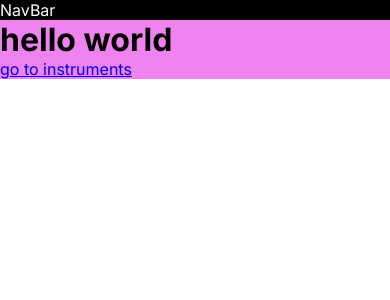
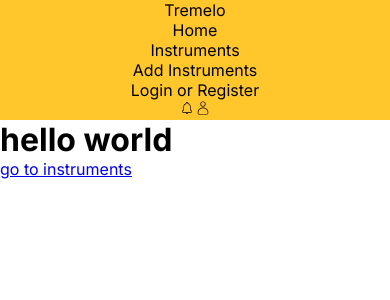
Before and after one commit to michaelpaulcuccia/GuitarShop, a Next.js app in the folder my-app/: page / in a window 390 px wide. Shown: the top 300 px of the page. Built offline with nearby package versions, Linux system fonts and the light colour scheme.

Commit message:
updates navbar, adds styling and mobile breakpoint

```diff
--- a/my-app/components/NavBar.jsx
+++ b/my-app/components/NavBar.jsx
@@ -1,14 +1,93 @@
 'use client';
 import React from 'react';
+import Link from 'next/link';
 import styled from 'styled-components';
+import { CiUser } from "react-icons/ci";
+import { CiBellOn } from "react-icons/ci";
+import { mobileBreakpoint } from '../constants';
+
 
 const Root = styled.div`
-    background-color: black;
-    color: white;
+  background-color: #FFC72C;
+  color: black;
+`;
+
+const MainWrapper = styled.div`
+  display: flex;
+  justify-content: space-between;
+  padding: 8px 0;
+
+  @media (max-width: ${mobileBreakpoint}) {
+    flex-direction: column;
+    align-items: center;
+    padding: 0;
+  }
+`;
+
+const LeftSideLinks = styled.div`
+  display: flex;
+  padding-left: 12px;
+
+  @media (max-width: ${mobileBreakpoint}) {
+    padding-left: 0;
+    flex-direction: column;
+    align-items: center;
+  }
+`;
+
+const NavLinks = styled(Link)`
+  text-decoration: none;
+  padding-right: 12px;
+  font-size: 18px;
+  color: inherit;
+  cursor: pointer;
+
+  @media (max-width: ${mobileBreakpoint}) {
+    padding-right: 0;
+    font-size: 16px;
+  }
+
+  &:hover {
+    font-style: italic;
+    font-weight: 600;
+  }
+`;
+
+const RightSideUser = styled.div`
+  display: flex;
+  justify-content: flex-end;
+  padding-right: 12px;
+
+  @media (max-width: ${mobileBreakpoint}) {
+    padding-right: 0;
+    flex-direction: column;
+    align-items: center;
+  }
+
+`;
+
+const IconContainer = styled.div`
+  display: flex;
 `;
 
 export default function NavBar() {
   return (
-    <Root>NavBar</Root>
+    <Root>
+      <MainWrapper>
+        <LeftSideLinks>
+          <NavLinks href='/'>Tremelo</NavLinks>
+          <NavLinks href='/'>Home</NavLinks>
+          <NavLinks href='/'>Instruments</NavLinks>
+          <NavLinks href='/'>Add Instruments</NavLinks>
+        </LeftSideLinks>
+        <RightSideUser>
+          <NavLinks href='/'>Login or Register</NavLinks>
+          <IconContainer>
+            <div><CiBellOn /></div>
+            <div><CiUser /></div>
+          </IconContainer>
+        </RightSideUser>
+      </MainWrapper>
+    </Root>
   )
 }
--- /dev/null
+++ b/my-app/constants/index.js
@@ -0,0 +1 @@
+export const mobileBreakpoint = '865px';
--- a/my-app/package.json
+++ b/my-app/package.json
@@ -12,6 +12,7 @@
     "next": "14.1.3",
     "react": "^18",
     "react-dom": "^18",
+    "react-icons": "^5.0.1",
     "styled-components": "^6.1.8"
   }
 }
--- a/my-app/src/app/page.js
+++ b/my-app/src/app/page.js
@@ -4,8 +4,7 @@ import Link from "next/link";
 import styled from "styled-components";
 
 const Root = styled.div`
-  background-color: violet;
-  color: black;
+
 `;
 
 export default function Home() {
```
Also changed, not shown: my-app/components/Container.jsx (indentation only), 2 other files (tests, documents, lock files or other folders).
